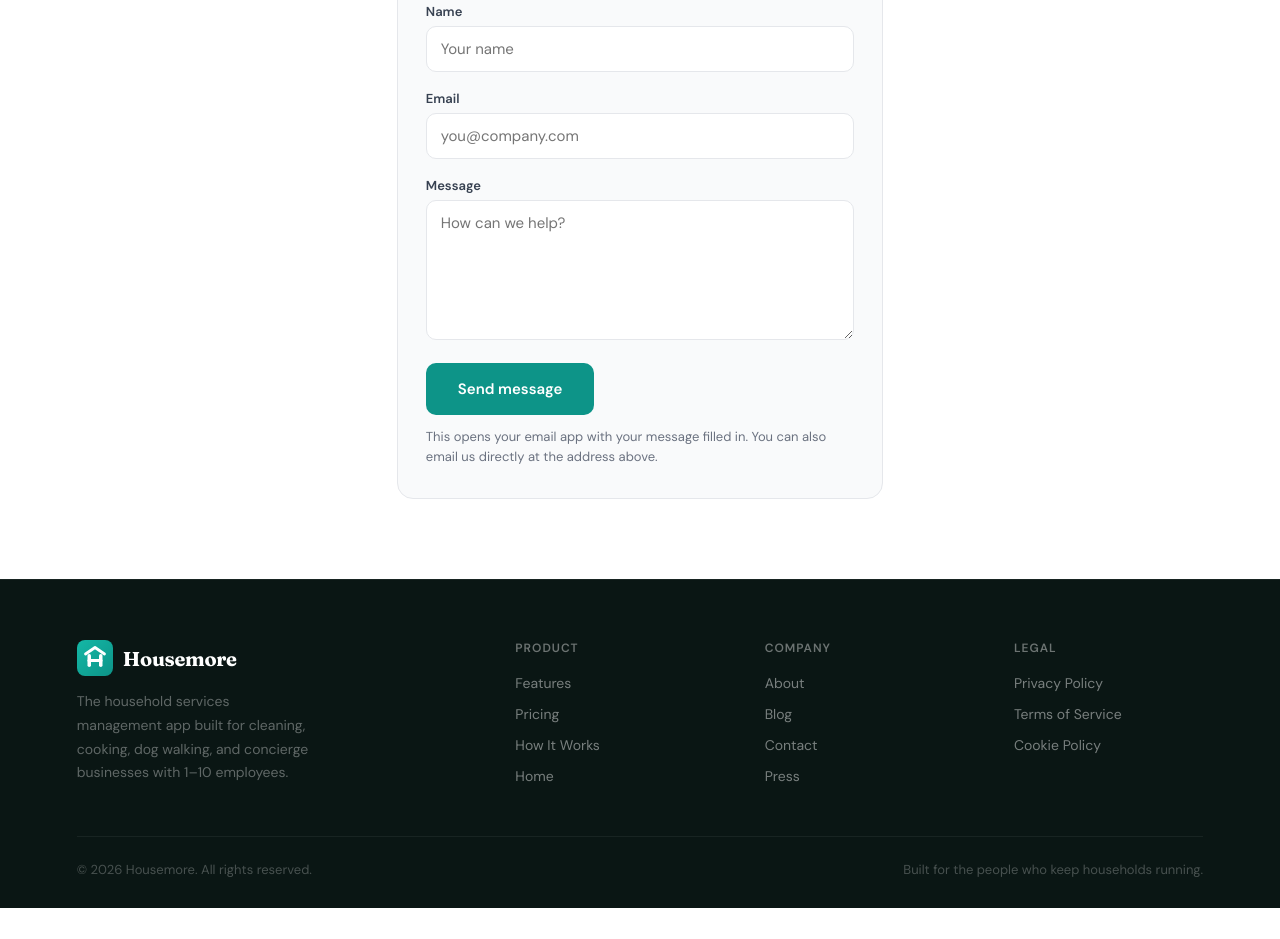
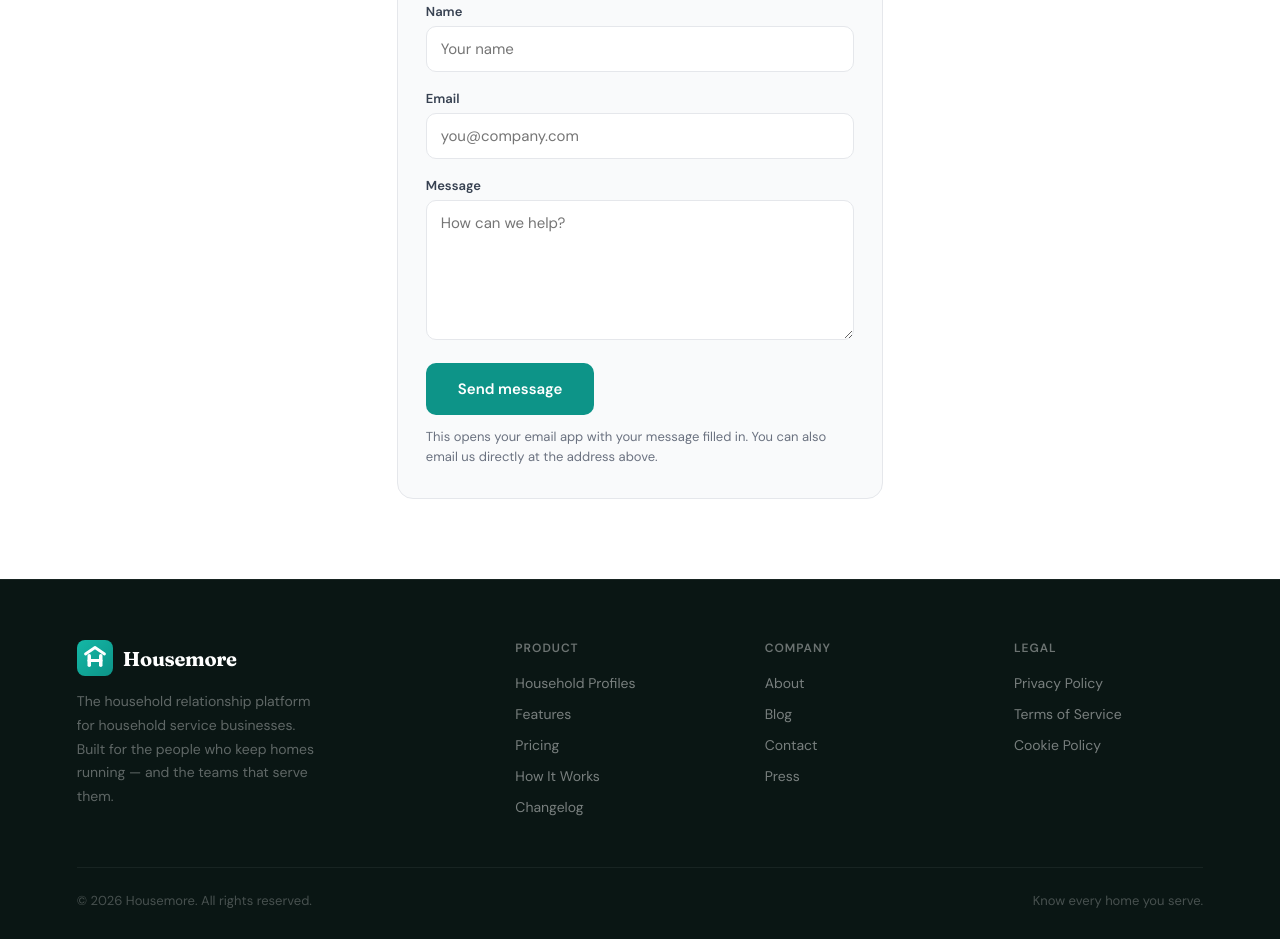
Before and after one commit to dekatko/housemore-website, a website: page contact.html in a window 1280 px wide. Shown: the part 423-1362 px from the top of the page. Before the commit the page ends 1331 px from the top, so only its background shows below. Drawn offline with Linux system fonts and the light colour scheme.

Commit message:
Housemore Website Fixes - Step 5 — Fix contact.html drift (broken anchors + stale copy)

```diff
--- a/contact.html
+++ b/contact.html
@@ -407,7 +407,8 @@
     <span class="nav-logo-text">Housemore</span>
   </a>
   <ul class="nav-links">
-    <li><a href="index.html#features">Features</a></li>
+    <li><a href="index.html#household-profiles">Household Profiles</a></li>
+    <li><a href="index.html#household-profiles">Features</a></li>
     <li><a href="index.html#how">How It Works</a></li>
     <li><a href="index.html#pricing">Pricing</a></li>
     <li><a href="https://tally.so/r/PdGlEe" target="_blank" rel="noopener" class="nav-cta">Join the Waitlist</a></li>
@@ -430,7 +431,8 @@
   </button>
   <div id="nav-mobile">
     <ul class="nav-mobile-list">
-      <li><a href="index.html#features">Features</a></li>
+      <li><a href="index.html#household-profiles">Household Profiles</a></li>
+      <li><a href="index.html#household-profiles">Features</a></li>
       <li><a href="index.html#how">How It Works</a></li>
       <li><a href="index.html#pricing">Pricing</a></li>
       <li><a href="https://tally.so/r/PdGlEe" target="_blank" rel="noopener"
@@ -492,15 +494,16 @@
         </svg>
         <span class="nav-logo-text" style="color:white;">Housemore</span>
       </a>
-      <p>The household services management app built for cleaning, cooking, dog walking, and concierge businesses with 1–10 employees.</p>
+      <p>The household relationship platform for household service businesses. Built for the people who keep homes running — and the teams that serve them.</p>
     </div>
     <div>
       <div class="footer-col-title">Product</div>
       <ul class="footer-links">
-        <li><a href="index.html#features">Features</a></li>
+        <li><a href="index.html#household-profiles">Household Profiles</a></li>
+        <li><a href="index.html#household-profiles">Features</a></li>
         <li><a href="index.html#pricing">Pricing</a></li>
         <li><a href="index.html#how">How It Works</a></li>
-        <li><a href="index.html">Home</a></li>
+        <li><a href="#">Changelog</a></li>
       </ul>
     </div>
     <div>
@@ -523,11 +526,12 @@
   </div>
   <div class="footer-bottom">
     <div class="footer-copy">© 2026 Housemore. All rights reserved.</div>
-    <div class="footer-copy">Built for the people who keep households running.</div>
+    <div class="footer-copy">Know every home you serve.</div>
   </div>
 </footer>
 
 <script>
+  // NOTE: verify hello@housemore.com exists; site domain is housemore.app
   const CONTACT_EMAIL = 'hello@housemore.com';
 
   document.getElementById('contact-form').addEventListener('submit', (e) => {
```
